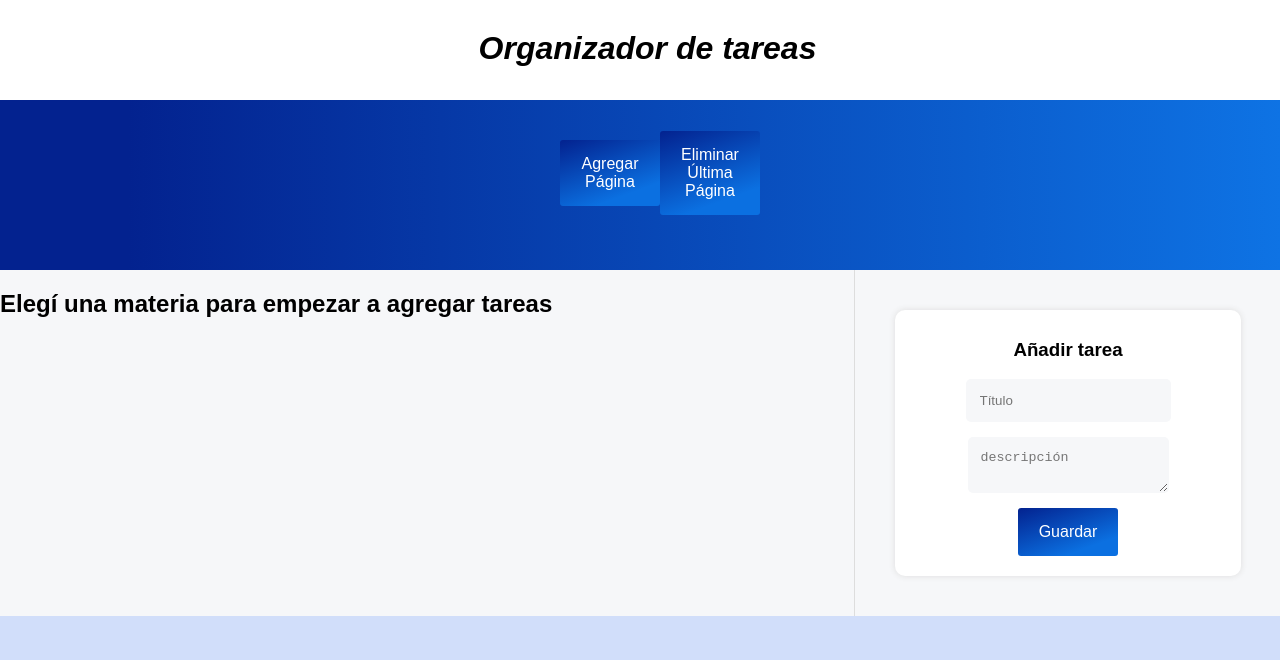
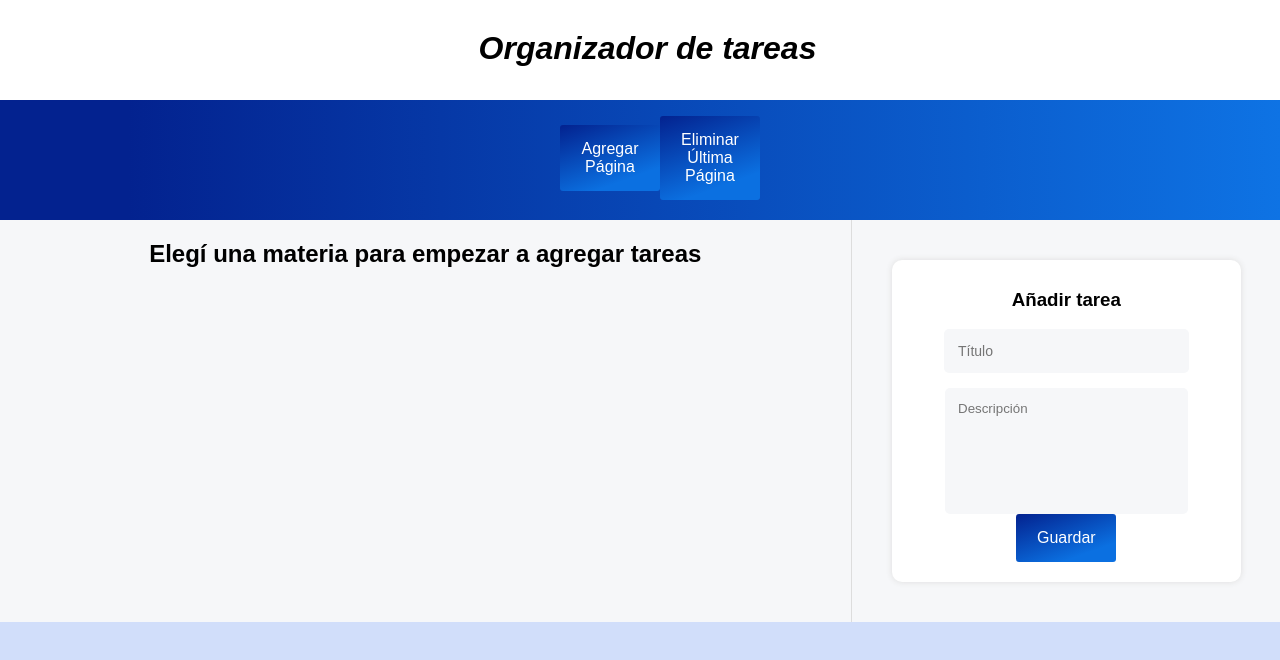
Before and after one commit to augustorodriguezz/organizador-propio, a React (Create React App) app: page / in a window 1280 px wide. Shown: the top 660 px of the page. Built offline with nearby package versions, Linux system fonts and the light colour scheme.

Commit message:
Pequeñas mejoras en los estilos

```diff
--- a/public/index.html
+++ b/public/index.html
@@ -24,7 +24,7 @@
       work correctly both with client-side routing and a non-root public URL.
       Learn how to configure a non-root public URL by running `npm run build`.
     -->
-    <title>React App</title>
+    <title>Organizador de tareas</title>
   </head>
   <body>
     <noscript>You need to enable JavaScript to run this app.</noscript>
--- a/src/componentes/PageContent.js
+++ b/src/componentes/PageContent.js
@@ -26,9 +26,7 @@ export const PageContent = ({title, pages, numeroDePagina , listadoState, setLis
 
   return (
   <>
-  <div>
-  <h1>{title}</h1>
-  </div>
+
 
 
     {
--- a/src/index.css
+++ b/src/index.css
@@ -5,6 +5,7 @@ body {
   text-align: center;
   padding: 0px;
   margin: 0px;
+  box-sizing: border-box;
 
 }
 .layout {
@@ -17,7 +18,7 @@ body {
   "content content content lateral"
   "footer footer footer footer"
   ;
-  grid-template-rows: 100px 170px auto 70px;
+  grid-template-rows: 100px 120px auto 70px;
 }
 /* ESTILOS DEL HEADER: */
 .header {
@@ -69,7 +70,7 @@ body {
   grid-area: content;
   background-color: #f6f7f9;
   display: flex;
-  flex-flow: row wrap;
+  flex-flow: column wrap;
   justify-content: flex-start;
   align-items: slex-start;
 }
@@ -94,7 +95,7 @@ button , input[type="submit"] , input[type="button"] {
   padding: 15px;
   border-radius: 3px;
   width: 100px;
-  margin-top: 15px;
+  /* margin-top: 15px; */
   text-transform: capitalize;
   font-size: 16px;
   font-weight: 500;
@@ -114,7 +115,6 @@ button , input[type="submit"] , input[type="button"] {
   background-color: #f6f7f9;
   border-left: 1px solid #ddd;
   padding: 20px;
-
 }
 .lateral > div {
   box-sizing: border-box;
@@ -134,10 +134,18 @@ button , input[type="submit"] , input[type="button"] {
   border-radius: 5px;
   background-color: #f6f7f9;
   color: #454545;
-  max-width: 80%;
+  width: 70%;
   opacity: 4;
   outline: 0;
   border-color: transparent;
+}
+.lateral input[type="text"]{
+  font-size: 14px;
+}
+.lateral textarea{
+  font-family: sans-serif;
+  resize: none;
+  height: 100px;
 }
 
 
--- a/src/layout/Aside.js
+++ b/src/layout/Aside.js
@@ -45,7 +45,7 @@ export const Aside = ({setListadoState, numeroDePagina, currentPageTitle}) => {
                       placeholder="Título"
                     />
                     <textarea
-                      placeholder="descripción"
+                      placeholder="Descripción"
                       name='descripcion'>
                     </textarea>
                     <input
```
Also changed, not shown: src/layout/Nav.js (line endings or trailing spaces).
